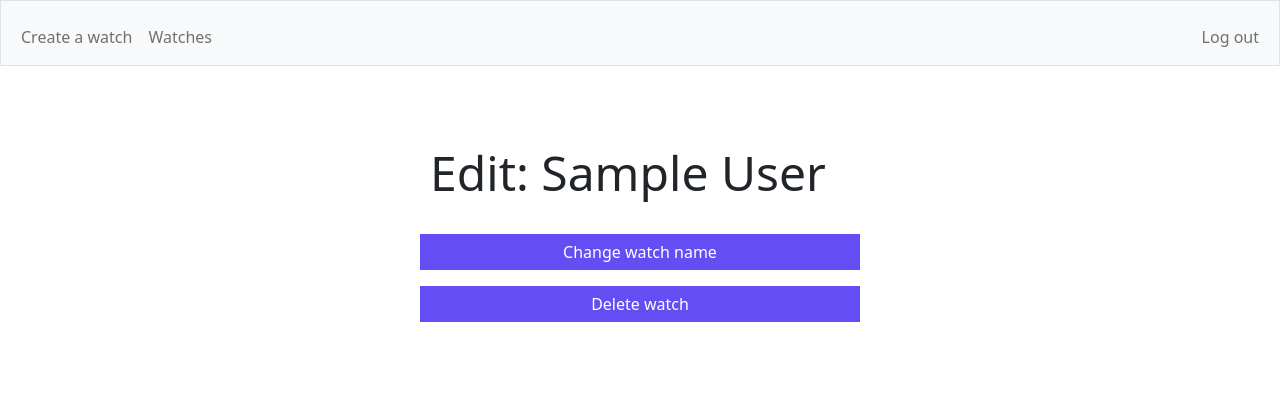
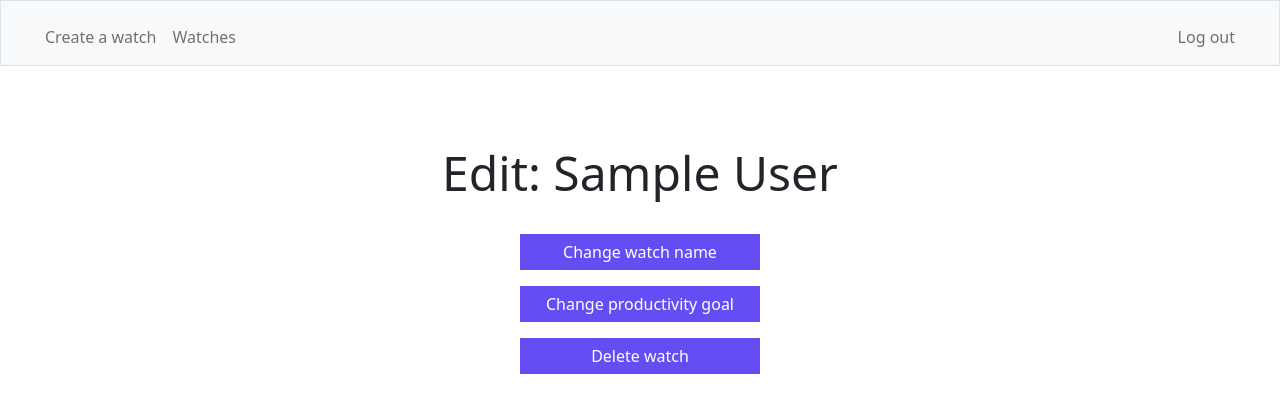
Before and after one commit to zepedae/startwatch, a Flask app: page /edit_watch in a window 1280 px wide. Shown: the top 413 px of the page. Run offline with Flask 3, Linux system fonts and the light colour scheme; the visitor is signed in with stand-in values (Sample User, id 1).

Commit message:
Fix visual odds and ends

```diff
--- a/app.py
+++ b/app.py
@@ -91,7 +91,7 @@ def register():
         session['id'] = new_user[0]
         session['username'] = new_user[1]
 
-        return redirect("/")
+        return redirect("/create_watch")
 
     else:
         return render_template("register.html")
@@ -202,14 +202,15 @@ def create_watch():
             username = session['username']
             user_id = session['id']
             new_watch = request.form['watch_name']
+            goal = request.form['goal']
 
             cursor = conn.cursor()
-            insert_watch = "INSERT INTO watches (username, user_id, watch_name) VALUES (%s, %s, %s)"
-            cursor.execute(insert_watch, (username, user_id, new_watch, ))
+            insert_watch = "INSERT INTO watches (username, user_id, watch_name, goal) VALUES (%s, %s, %s, %s)"
+            cursor.execute(insert_watch, (username, user_id, new_watch, goal, ))
             conn.commit()
             cursor.close()
 
-            return render_template("watches.html")
+            return redirect("/watches")
     else:
         return render_template("create_watch.html")
 
@@ -249,7 +250,7 @@ def visualize():
     watch_name = session["watch_name"]
     user_id = session["id"]
 
-    # get productivity data
+    # get productivity data and goal
     if request.method == "GET":
         cursor = conn.cursor(buffered=True)
         cursor.execute("SELECT date, time_elapsed FROM times WHERE user_id = %s AND watch_name = %s", (user_id, watch_name, ))
@@ -262,8 +263,13 @@ def visualize():
             timesStr = json.dumps(i, default = str)
             timesArr.append(timesStr)
 
+        cursor = conn.cursor(buffered=True)
+        cursor.execute("SELECT goal FROM watches WHERE user_id = %s AND watch_name = %s", (user_id, watch_name, ))
+        goal = cursor.fetchone()[0]
+        cursor.close()
+
         # send data for visualization
-        return render_template("visualize.html", times = timesArr, watch_name = watch_name)
+        return render_template("visualize.html", times = timesArr, watch_name = watch_name, goal = goal)
 
 # delete project or edit name
 @app.route("/edit_watch", methods = ["GET", "POST"])
@@ -280,11 +286,13 @@ def edit_watch():
         # delete project from database
         if "delete-submit" in request.form:
             cursor = conn.cursor()
-            cursor.execute("DELETE FROM watches WHERE watch_name = %s AND user_id = %s", (watch_name, user_id, ))
+            cursor.execute("DELETE FROM watches WHERE watch_name = %s AND user_id = %s",
+                           (watch_name, user_id, ))
             conn.commit()
             cursor.close()
             cursor = conn.cursor()
-            cursor.execute("DELETE FROM times WHERE watch_name = %s AND user_id = %s", (watch_name, user_id, ))
+            cursor.execute("DELETE FROM times WHERE watch_name = %s AND user_id = %s",
+                           (watch_name, user_id, ))
             conn.commit()
             cursor.close()
             session.pop("watch_name")
--- /dev/null
+++ b/package.json
@@ -0,0 +1,5 @@
+{
+  "dependencies": {
+    "chartjs-plugin-annotation": "^3.0.1"
+  }
+}
--- a/static/style.css
+++ b/static/style.css
@@ -197,39 +206,37 @@
   height: 30%;
 }
 
-/* Visualize */
-
-
 /* Stopwatch */
 .stopwatch-cont {
   border: 4px solid rgb(0, 0, 0);
-  width: auto;
+  width: clamp(25rem, 10vw, 600px);
 }
 
 #stopwatch-display {
   font-size: clamp(3rem, 10vw, 80px);
 }
 
+.btn-stopwatch {
+  width: 120px;
+}
+
 
 /* Edit Watch */
-#blackout {
-  width: 100%;
-  height:100%; /* make sure you have set parents to a height of 100% too*/
-  position: absolute;
-  left:0; top:0;
-  z-index:10; /*just to make sure its on top*/
-  background:rgba(0,0,0,.5);
-  display: none;
-}
-
 .edit-content {
   display: flex;
   flex-direction: column;
   align-items: center;
 }
 
+.edit-container {
+  display: flex;
+  flex-direction: column;
+  align-items: center;
+  height: fit-content;
+}
+
 .btn-edit {
-  width: 35%;
+  width: 15rem;
 }
 
 #delete-form {
--- a/templates/create_watch.html
+++ b/templates/create_watch.html
@@ -11,7 +11,10 @@
 
     <div class="row text-center">
         <form class="col gy-3" action="/create_watch" method="post">
-            <input autocomplete="off" autofocus class="form-control mx-auto w-auto" id="watch_name" name="watch_name" placeholder="Watch name" type = "text">
+            <input class="new-watch_inp mb-3" autocomplete="off" autofocus class="form-control mx-auto w-auto"
+                id="watch_name" name="watch_name" placeholder="Watch name" type = "text">
+            <input class="new-watch_inp" autocomplete="off" autofocus class="form-control mx-auto w-auto"
+                id="goal" name="goal" placeholder="Productivity goal (minutes)" type = "number" min="1">
             <button class="btn btn-primary m-3" type="submit" id="new-watch-submit">Add watch</button>
         </form>
     </div>
--- a/templates/edit_watch.html
+++ b/templates/edit_watch.html
@@ -2,27 +2,35 @@
 
 {% block main %}
     <div class="row text-center">
-        <div id="blackout"></div>
 
-        <div class="row mt-5 mb-4 text-center">
+        <div class="mt-5 mb-4 text-center">
             <div class = "col page-title display-5">Edit: {{ watch_name }}</div>
         </div>
 
         <div class="edit-content">
-            <button class="btn btn-primary btn-edit my-2" name="change-name" id="change-name">Change watch name</button>
+            <div class="edit-container">
+                <button class="btn btn-primary btn-edit my-2" value="change-name" id="change-name">Change watch name</button>
+                <button class="btn btn-primary btn-edit my-2" value="change-goal" id="change-goal">Change productivity goal</button>
+                <button class="btn btn-primary btn-edit my-2" value="delete-watch" id="delete-watch">Delete watch</button>
+            </div>
+
             <form action="/edit_watch" method="post" id="name-form" style="display: none">
                 <input class="form-control mx-auto w-auto mb-2" name="new-name" id="new-name" placeholder="Enter new name">
                 <button class="btn btn-primary" type="submit" name="change-name-submit" id="change-name-submit">Change name</button>
-                <button class="btn btn-primary" type="reset" name="cancel-name-submit" id="cancel-name-submit">Cancel</button>
+                <button class="btn btn-primary btn-cancel" type="reset" name="cancel" value="cancel-name">Cancel</button>
             </form>
-            <button class="btn btn-primary btn-edit my-2" name="delete-watch" id="delete-watch">Delete watch</button>
-            <div class="delete-content">
-                <form action="/edit_watch" method="post" id="delete-form" style="display: none">
-                    <label for="delete-submit">Are you sure you want to delete this watch including its productivity data?</label>
-                    <button class="btn btn-primary" type="submit" style="background-color: chocolate" id="delete-submit" name="delete-submit">Delete watch</button>
-                    <button class="btn btn-primary" type="reset" style="background-color: rgb(202, 202, 201)" id="cancel-submit" name="cancel-submit">Cancel</button>
-                </form>
-            </div>
+
+            <form action="/edit_watch" method="post" id="goal-form" style="display: none">
+                <input class="form-control mx-auto w-auto mb-2" name="new-goal" id="new-goal" placeholder="Enter goal" type="number" min="1">
+                <button class="btn btn-primary" type="submit" name="change-goal-submit" id="change-goal-submit">Change goal</button>
+                <button class="btn btn-primary btn-cancel" type="reset" name="cancel" value="cancel-goal">Cancel</button>
+            </form>
+
+            <form action="/edit_watch" method="post" id="delete-form" style="display: none">
+                <label for="delete-submit">Are you sure you want to delete this watch including its productivity data?</label>
+                <button class="btn btn-primary" type="submit" style="background-color: chocolate" id="delete-submit" name="delete-submit">Delete watch</button>
+                <button class="btn btn-primary btn-cancel" type="reset" style="background-color: rgb(202, 202, 201)" value="cancel-delete">Cancel</button>
+            </form>
 
         </div>
     </div>
@@ -30,30 +38,30 @@
 
 {% block javascript %}
 <script>
-   document.querySelector("#change-name").addEventListener("click", event => {
-        document.querySelector("#change-name").style.display = "none";
-        document.querySelector("#delete-watch").style.display = "none";
-        document.querySelector("#name-form").style.display = "block";
-    });
+    // Hide main edit options when selected
+    document.querySelectorAll('.btn-edit').forEach(item => {
+        item.addEventListener('click', event => {
+            document.querySelector(".edit-container").style.display = "none";
 
-    document.querySelector("#cancel-name-submit").addEventListener("click", event => {
-        document.querySelector("#change-name").style.display = "block";
-        document.querySelector("#delete-watch").style.display = "block";
-        document.querySelector("#name-form").style.display = "none";
-    });
+            if(item.value == "change-name"){
+                document.querySelector("#name-form").style.display = "block";
+            } else if(item.value == "change-goal"){
+                document.querySelector("#goal-form").style.display = "block";
+            } else {
+                document.querySelector("#delete-form").style.display = "block";
+            }
+        })
+    })
 
-    document.querySelector("#delete-watch").addEventListener("click", event => {
-        document.querySelector("#delete-form").style.display = "block"
-        document.querySelector("#change-name").style.display = "none";
-        document.querySelector("#delete-watch").style.display = "none";
-    });
-
-    document.querySelector("#cancel-submit").addEventListener("click", event => {
-        document.querySelector("#delete-form").style.display = "none"
-        document.querySelector("#change-name").style.display = "block";
-        document.querySelector("#delete-watch").style.display = "block";
-    });
-
+    // Hide selected edit options
+    document.querySelectorAll('.btn-edit').forEach(item => {
+        item.addEventListener('click', event => {
+            document.querySelectorAll("form").forEach(item => {
+                item.style.display = "none";
+            })
+            document.querySelector(".edit-container").style.display = "block";
+        })
+    })
 
 </script>
 {% endblock %}
--- a/templates/index.html
+++ b/templates/index.html
@@ -25,7 +25,7 @@
     </head>
 
     <body>
-        <nav class="bg-light border navbar navbar-expand-md navbar-default fixed-top">
+        <nav class="bg-light border navbar navbar-expand-md navbar-default fixed-top px-4">
             <div class = "container-fluid">
                 <div class="collapse navbar-collapse" id="navbar">
                     {% if session["loggedin"] %}
--- a/templates/watches.html
+++ b/templates/watches.html
@@ -38,7 +38,7 @@ Watches
         </div>
     {% endfor %}
     <div class="watch-card py-3">
-        <form class="watch-form create-watch-form" action="/create_watch" method="get">
+        <form class="watch-form create-watch-tile" action="/create_watch" method="get">
             <button class="btn btn-watch btn-primary create-watch-btn stopwatch mx-0 my-2" type="submit" value="create_watch" name="create_watch">
                 <div class="material-symbols-outlined icon-watch">
                     add_circle
```
Also changed, not shown: other parts of static/style.css (+20 -11 lines), database.txt (+76 -3 lines), templates/landing.html (+8 -8 lines), templates/stopwatch.html (+4 -4 lines), templates/visualize.html (+40 -13 lines), package-lock.json (added), 2 other files.
